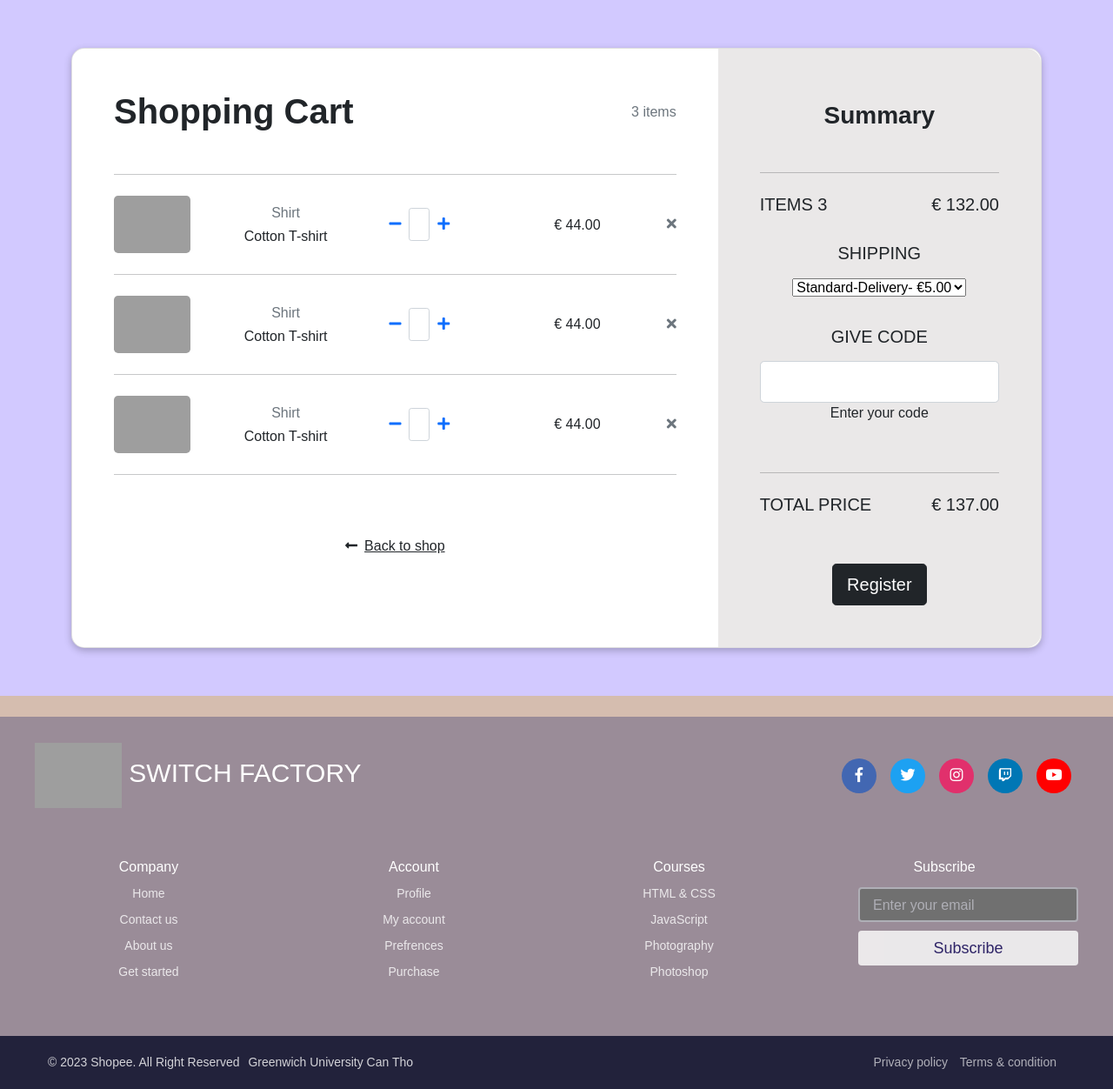
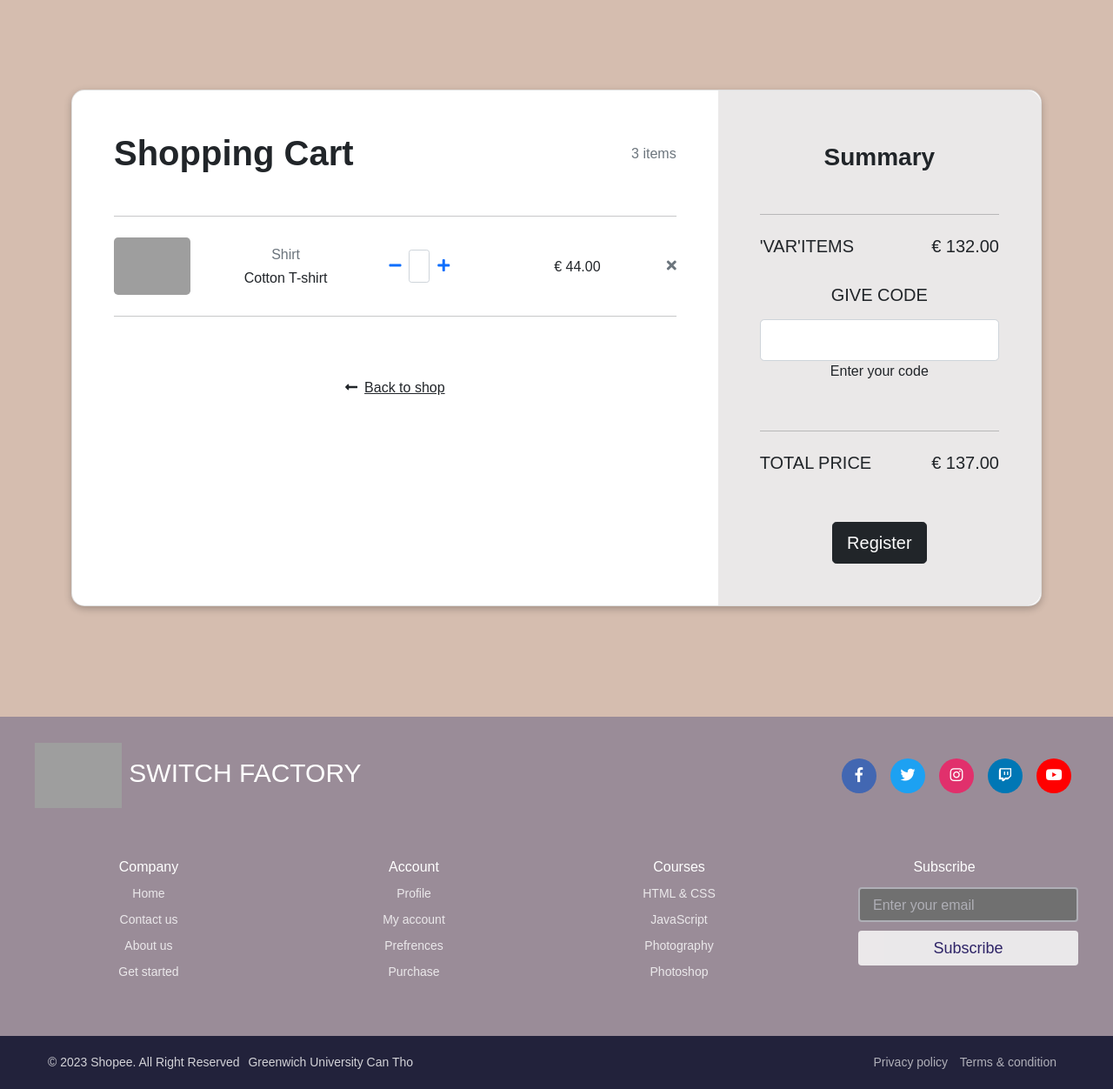
Before and after one commit to Switch-Factory/switchfactory, a Symfony app: template templates/cart/index.html.twig in a window 1280 px wide. Shown: the part 72-1324 px from the top of the page at 87% size. Run offline with Twig, Linux system fonts and the light colour scheme; the template is opened without the code that fills it, so the values that code supplies are empty; some libraries are stand-ins or nearby versions; grey boxes are pictures that could not be loaded.

Commit message:
registrationFormUpdate

```diff
--- a/src/Controller/RegistrationController.php
+++ b/src/Controller/RegistrationController.php
@@ -4,6 +4,7 @@ namespace App\Controller;
 
 use App\Entity\User;
 use App\Form\UserType;
+use App\Repository\SupplierRepository;
 use Doctrine\ORM\EntityManagerInterface;
 use Symfony\Bundle\FrameworkBundle\Controller\AbstractController;
 use Symfony\Component\HttpFoundation\Request;
@@ -18,10 +19,11 @@ class RegistrationController extends AbstractController
      * @Route("register", name="app_register")
      */
     public function registerAction(Request $req, UserPasswordHasherInterface $userPass,
-    EntityManagerInterface $entityManager): Response
+    EntityManagerInterface $entityManager, SupplierRepository $suprepo): Response
     {
         $user = new User();
         $form = $this->createForm(UserType::class, $user);
+        $sup = $suprepo->findAll();
         $form->handleRequest($req);
 
         if($form->isSubmitted()&&$form->isValid()){
@@ -41,6 +43,7 @@ class RegistrationController extends AbstractController
 
         return $this->render('registration/register.html.twig', [
             'form' => $form->createView(),
+            'supplier' => $sup
         ]);
     }
 }
--- a/templates/cart/index.html.twig
+++ b/templates/cart/index.html.twig
@@ -6,7 +6,7 @@
 {% block body %}
 
 
-<section class="h-100 h-custom" style="background-color: #d2c9ff;">
+<section class="h-100 h-custom" style="background-color: #d5bdaf;">
 	<div class="container py-5 h-100">
 		<div class="row d-flex justify-content-center align-items-center h-100">
 			<div class="col-12">
@@ -52,68 +52,6 @@
 
 									<hr class="my-4">
 
-									<div class="row mb-4 d-flex justify-content-between align-items-center">
-										<div class="col-md-2 col-lg-2 col-xl-2">
-											<img src="https://mdbcdn.b-cdn.net/img/Photos/new-templates/bootstrap-shopping-carts/img6.webp" class="img-fluid rounded-3" alt="Cotton T-shirt">
-										</div>
-										<div class="col-md-3 col-lg-3 col-xl-3">
-											<h6 class="text-muted">Shirt</h6>
-											<h6 class="text-black mb-0">Cotton T-shirt</h6>
-										</div>
-										<div class="col-md-3 col-lg-3 col-xl-2 d-flex">
-											<button class="btn btn-link px-2" onclick="this.parentNode.querySelector('input[type=number]').stepDown()">
-												<i class="fas fa-minus"></i>
-											</button>
-
-											<input id="form1" min="0" name="quantity" value="1" type="number" class="form-control form-control-sm"/>
-
-											<button class="btn btn-link px-2" onclick="this.parentNode.querySelector('input[type=number]').stepUp()">
-												<i class="fas fa-plus"></i>
-											</button>
-										</div>
-										<div class="col-md-3 col-lg-2 col-xl-2 offset-lg-1">
-											<h6 class="mb-0">€ 44.00</h6>
-										</div>
-										<div class="col-md-1 col-lg-1 col-xl-1 text-end">
-											<a href="#!" class="text-muted">
-												<i class="fas fa-times"></i>
-											</a>
-										</div>
-									</div>
-
-									<hr class="my-4">
-
-									<div class="row mb-4 d-flex justify-content-between align-items-center">
-										<div class="col-md-2 col-lg-2 col-xl-2">
-											<img src="https://mdbcdn.b-cdn.net/img/Photos/new-templates/bootstrap-shopping-carts/img7.webp" class="img-fluid rounded-3" alt="Cotton T-shirt">
-										</div>
-										<div class="col-md-3 col-lg-3 col-xl-3">
-											<h6 class="text-muted">Shirt</h6>
-											<h6 class="text-black mb-0">Cotton T-shirt</h6>
-										</div>
-										<div class="col-md-3 col-lg-3 col-xl-2 d-flex">
-											<button class="btn btn-link px-2" onclick="this.parentNode.querySelector('input[type=number]').stepDown()">
-												<i class="fas fa-minus"></i>
-											</button>
-
-											<input id="form1" min="0" name="quantity" value="1" type="number" class="form-control form-control-sm"/>
-
-											<button class="btn btn-link px-2" onclick="this.parentNode.querySelector('input[type=number]').stepUp()">
-												<i class="fas fa-plus"></i>
-											</button>
-										</div>
-										<div class="col-md-3 col-lg-2 col-xl-2 offset-lg-1">
-											<h6 class="mb-0">€ 44.00</h6>
-										</div>
-										<div class="col-md-1 col-lg-1 col-xl-1 text-end">
-											<a href="#!" class="text-muted">
-												<i class="fas fa-times"></i>
-											</a>
-										</div>
-									</div>
-
-									<hr class="my-4">
-
 									<div class="pt-5">
 										<h6 class="mb-0">
 											<a href="http://127.0.0.1:8000/index" class="text-body">
@@ -128,21 +66,9 @@
 									<hr class="my-4">
 
 									<div class="d-flex justify-content-between mb-4">
-										<h5 class="text-uppercase">items 3</h5>
+										<h5 class="text-uppercase">'Var'items</h5>
 										<h5>€ 132.00</h5>
 									</div>
-
-									<h5 class="text-uppercase mb-3">Shipping</h5>
-
-									<div class="mb-4 pb-2">
-										<select class="select">
-											<option value="1">Standard-Delivery- €5.00</option>
-											<option value="2">Two</option>
-											<option value="3">Three</option>
-											<option value="4">Four</option>
-										</select>
-									</div>
-
 									<h5 class="text-uppercase mb-3">Give code</h5>
 
 									<div class="mb-5">
--- a/templates/security/login2.html.twig
+++ b/templates/security/login2.html.twig
@@ -44,7 +44,7 @@
          </div>
 
             <div>
-              <p class="mb-0">Don't have an account? <a href="#!" class="text-white-50 fw-bold">Sign Up</a>
+              <p class="mb-0">Don't have an account? <a href="register" class="text-white-50 fw-bold">Sign Up</a>
               </p>
             </div>
 
```
Also changed, not shown: migrations/Version20230223073357.php (deleted, +0 -41 lines), migrations/Version20230223191021.php (added, +35 -0 lines), src/Controller/CartController.php (+86 -5 lines), src/Entity/Cart.php (+7 -24 lines), src/Entity/Product.php (+6 -3 lines), src/Entity/User.php (+78 -0 lines), templates/detail.html.twig (+47 -52 lines), templates/registration/register.html.twig (+7 -6 lines), 1 other file.
